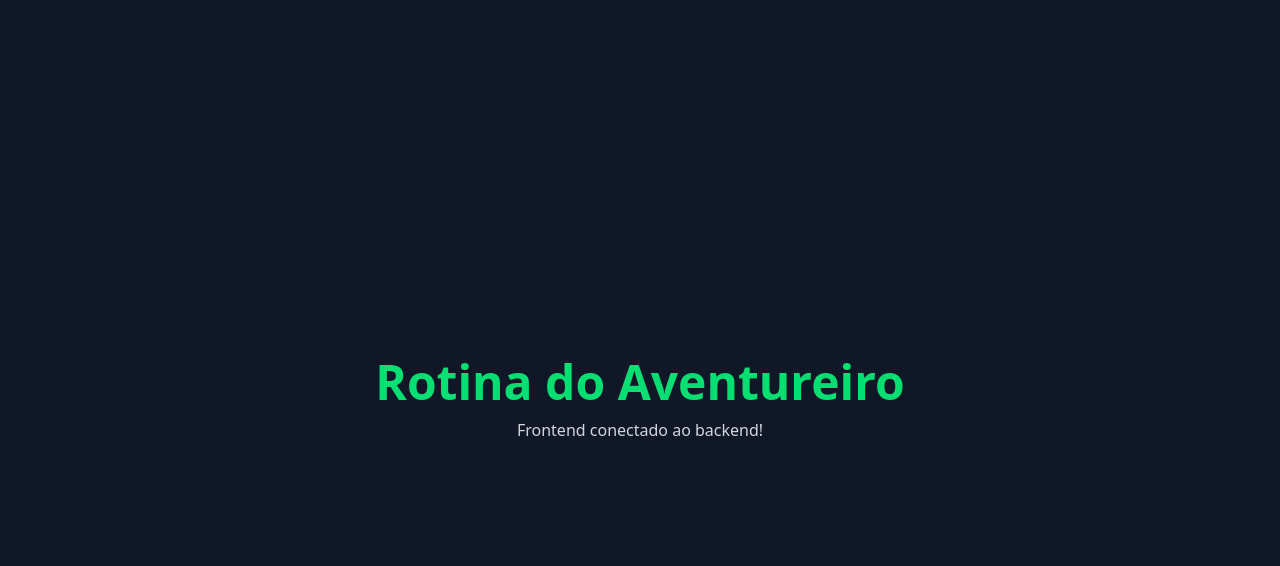
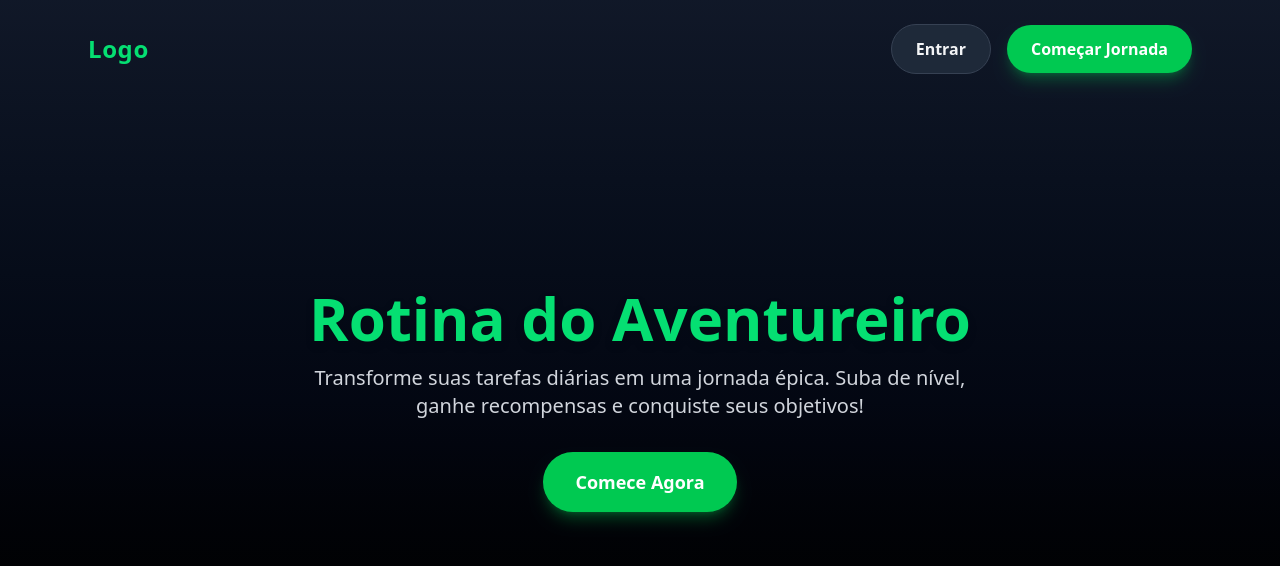
Before and after one commit to Felipe-Yasuo/rotina-aventureiro, a Next.js app in the folder frontend/: page / in a window 1280 px wide. Shown: the top 566 px of the page. Built offline with nearby package versions, Linux system fonts and the light colour scheme; no server answers.

Commit message:
feat(ui): adiciona layout público com Navbar, Hero e botão de ação

```diff
--- a/frontend/package.json
+++ b/frontend/package.json
@@ -12,7 +12,8 @@
     "axios": "^1.13.2",
     "next": "16.0.1",
     "react": "19.2.0",
-    "react-dom": "19.2.0"
+    "react-dom": "19.2.0",
+    "tailwind-merge": "^3.4.0"
   },
   "devDependencies": {
     "@tailwindcss/postcss": "^4",
--- /dev/null
+++ b/frontend/src/app/(site)/layout.tsx
@@ -0,0 +1,10 @@
+import { Navbar } from "@/components/layout/Navbar";
+
+export default function SiteLayout({ children }: { children: React.ReactNode }) {
+    return (
+        <div className="relative min-h-screen bg-black text-white">
+            <Navbar />
+            {children}
+        </div>
+    );
+}
--- a/frontend/src/app/(site)/page.tsx
+++ b/frontend/src/app/(site)/page.tsx
@@ -1,18 +1,17 @@
-"use client";
-import { useEffect } from "react";
-import { api } from "@/services/api";
+import { Button } from "@/components/ui/Button";
 
-export default function Home() {
-    useEffect(() => {
-        api.get("/ping").then((res) => console.log(res.data));
-    }, []);
-
+export default function HomePage() {
     return (
-        <main className="flex flex-col items-center justify-center min-h-screen bg-gray-900 text-gray-100">
-            <h1 className="text-5xl font-bold text-green-400 mb-3">
+        <main className="min-h-screen flex flex-col items-center justify-center text-center px-6 bg-gradient-to-b from-gray-900 via-gray-950 to-black">
+            <h1 className="text-5xl md:text-6xl font-extrabold text-green-400 drop-shadow-lg mb-4">
                 Rotina do Aventureiro
             </h1>
-            <p className="text-gray-300">Frontend conectado ao backend!</p>
+            <p className="text-gray-300 text-lg md:text-xl max-w-2xl mb-8">
+                Transforme suas tarefas diárias em uma jornada épica.
+                Suba de nível, ganhe recompensas e conquiste seus objetivos!
+            </p>
+
+            <Button className="text-lg px-8 py-4">Comece Agora</Button>
         </main>
     );
 }
--- a/frontend/src/app/layout.tsx
+++ b/frontend/src/app/layout.tsx
@@ -6,11 +6,7 @@ export const metadata: Metadata = {
   description: "Transforme suas rotinas em uma jornada épica!",
 };
 
-export default function RootLayout({
-  children,
-}: {
-  children: React.ReactNode;
-}) {
+export default function RootLayout({ children }: { children: React.ReactNode }) {
   return (
     <html lang="pt-BR">
       <body>{children}</body>
--- /dev/null
+++ b/frontend/src/components/layout/Navbar.tsx
@@ -0,0 +1,24 @@
+"use client";
+import Link from "next/link";
+import { Button } from "@/components/ui/Button";
+
+export function Navbar() {
+    return (
+        <header className="w-full bg-transparent py-6 absolute top-0 left-0 z-50">
+            <nav className="max-w-6xl mx-auto flex items-center justify-between px-6">
+                <Link href="/" className="text-2xl font-bold text-green-400 tracking-wide">
+                    Logo
+                </Link>
+
+                <div className="flex items-center gap-4">
+                    <Link href="/login">
+                        <Button variant="secondary">Entrar</Button>
+                    </Link>
+                    <Link href="/register">
+                        <Button>Começar Jornada</Button>
+                    </Link>
+                </div>
+            </nav>
+        </header>
+    );
+}
--- /dev/null
+++ b/frontend/src/components/ui/Button.tsx
@@ -0,0 +1,20 @@
+import React from "react";
+import { twMerge } from "tailwind-merge";
+
+interface ButtonProps extends React.ButtonHTMLAttributes<HTMLButtonElement> {
+    variant?: "primary" | "secondary";
+}
+
+export function Button({ variant = "primary", className, children, ...props }: ButtonProps) {
+    const base = "px-6 py-3 rounded-full font-semibold transition-all duration-300";
+    const variants = {
+        primary: "bg-green-500 hover:bg-green-600 text-white shadow-lg shadow-green-500/30",
+        secondary: "bg-gray-800 hover:bg-gray-700 text-gray-100 border border-gray-700",
+    };
+
+    return (
+        <button className={twMerge(base, variants[variant], className)} {...props}>
+            {children}
+        </button>
+    );
+}
```
Also changed, not shown: 1 other file (tests, documents, lock files or other folders).
